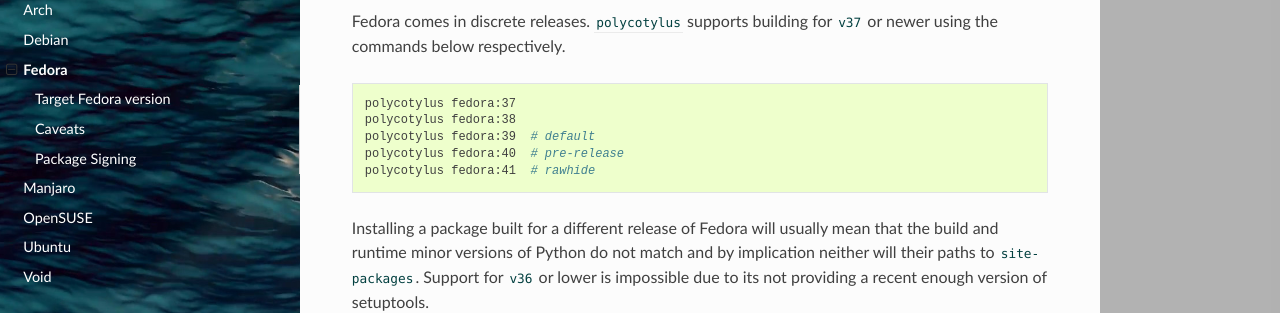
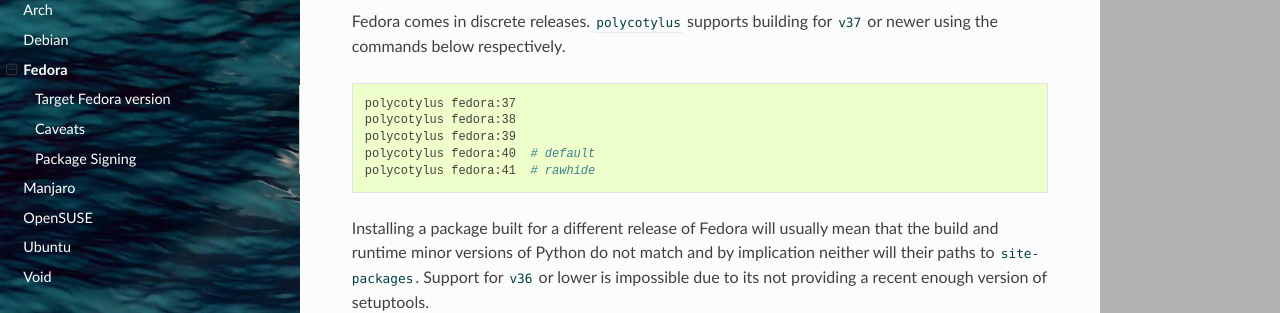
Before and after one commit to bwoodsend/polycotylus, a Sphinx documentation site: the page built from docs/source/fedora.rst, in a window 1280 px wide and 900 px high, scrolled down 531 px. Shown: the part 130-443 px from the top of the window. Built offline with Sphinx 7.4.7 and the Read the Docs theme 2.0.0, drawn with Linux system fonts in a browser that asks for light colours.

Commit message:
Update latest Fedora release to v40

```diff
--- a/README.rst
+++ b/README.rst
@@ -74,7 +74,7 @@
 Alpine_        3.17-3.19, edge
 Arch_          rolling
 Debian_        13 (pre-release)
-Fedora_        37-39, 40 (pre-release), 41 (rawhide)
+Fedora_        37-40, 41 (rawhide)
 Manjaro_       rolling
 OpenSUSE_      Tumbleweed only (rolling)
 Ubuntu_        23.04, 23.10 (interim releases)
--- a/docs/source/fedora.rst
+++ b/docs/source/fedora.rst
@@ -42,8 +42,8 @@
 
     polycotylus fedora:37
     polycotylus fedora:38
-    polycotylus fedora:39  # default
-    polycotylus fedora:40  # pre-release
+    polycotylus fedora:39
+    polycotylus fedora:40  # default
     polycotylus fedora:41  # rawhide
 
 Installing a package built for a different release of Fedora will usually mean
```
Also changed, not shown: 2 other files.
